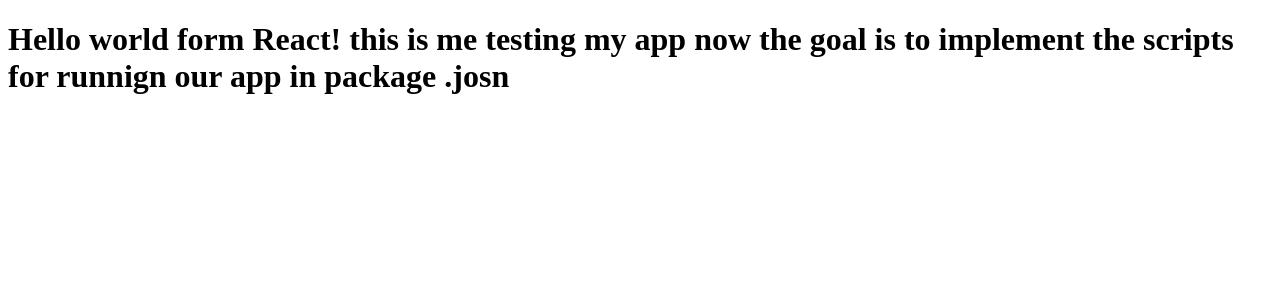
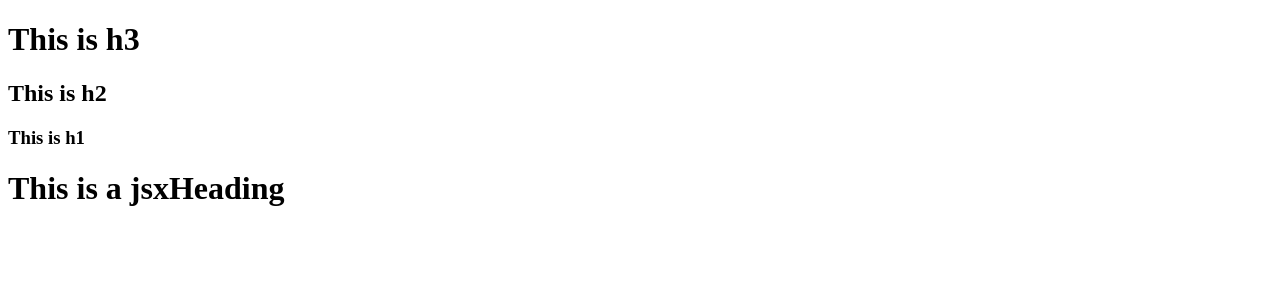
Before and after one commit to mukul-bhatt/Namaste-react-2025, a React (Vite) app: page / in a window 1280 px wide. Shown: the top 300 px of the page. Built offline with nearby package versions, Linux system fonts and the light colour scheme.

Commit message:
Laying the foundations

```diff
--- a/App.js
+++ b/App.js
@@ -1,6 +1,34 @@
 import React from "react";
 import ReactDOM from "react-dom/client";
 
-const heading = React.createElement("h1", {}, "Hello world form React! this is me testing my app now the goal is to implement the scripts for runnign our app in package .josn");
+const heading = React.createElement(
+  "h1",
+  { id: "heading" },
+  "Mukul bhatt is here with React.createElement"
+);
+
+const Title = (
+  <div>
+    <h1>This is title component 🚀</h1>
+  </div>
+);
+
+const header = (
+  <>
+    <h1>This is h3 </h1>
+    <h2>This is h2</h2>
+    <h3>This is h1</h3>
+  </>
+);
+
+const HeadingComponent = () => (
+  <>
+    {header}
+    <h1 id="jsxHeading" className="patani">
+      This is a jsxHeading
+    </h1>
+  </>
+);
+
 const root = ReactDOM.createRoot(document.getElementById("root"));
-root.render(heading)
+root.render(<HeadingComponent />);
--- a/package.json
+++ b/package.json
@@ -16,5 +16,6 @@
   "dependencies": {
     "react": "^19.1.0",
     "react-dom": "^19.1.0"
-  }
+  },
+  "browserslist": "> 0.5%, last 2 versions, not dead"
 }
```
Also changed, not shown: 1 other file (tests, documents, lock files or other folders).
